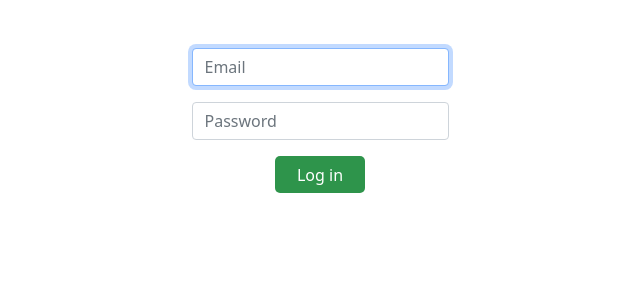
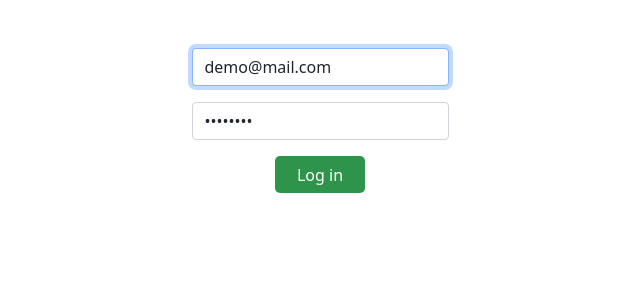
Before and after one commit to alexanderjoesephs/fives_app, a Flask app: page /login in a window 1280 px wide. Shown: the part 76-376 px from the top of the page, without its empty margins (320-960 px from the left). Run offline with Flask 2, Linux system fonts and the light colour scheme.

Commit message:
added demo account

```diff
--- a/templates/login.html
+++ b/templates/login.html
@@ -7,10 +7,10 @@
 {% block main %}
     <form action="/login" method="post">
         <div class="mb-3">
-            <input autocomplete="off" autofocus class="form-control mx-auto w-auto" id="email" name="email" placeholder="Email" type="text">
+            <input autocomplete="off" autofocus class="form-control mx-auto w-auto" id="email" name="email" placeholder="Email" value="demo@mail.com" type="text">
         </div>
         <div class="mb-3">
-            <input autocomplete="off" autofocus class="form-control mx-auto w-auto" id="password" name="password" placeholder="Password" type="password">
+            <input autocomplete="off" autofocus class="form-control mx-auto w-auto" id="password" name="password" placeholder="Password" value="demoword" type="password">
         </div>
         <div class="mb-3">
             <button type="submit">Log in</button>
```
Also changed, not shown: players.db.
